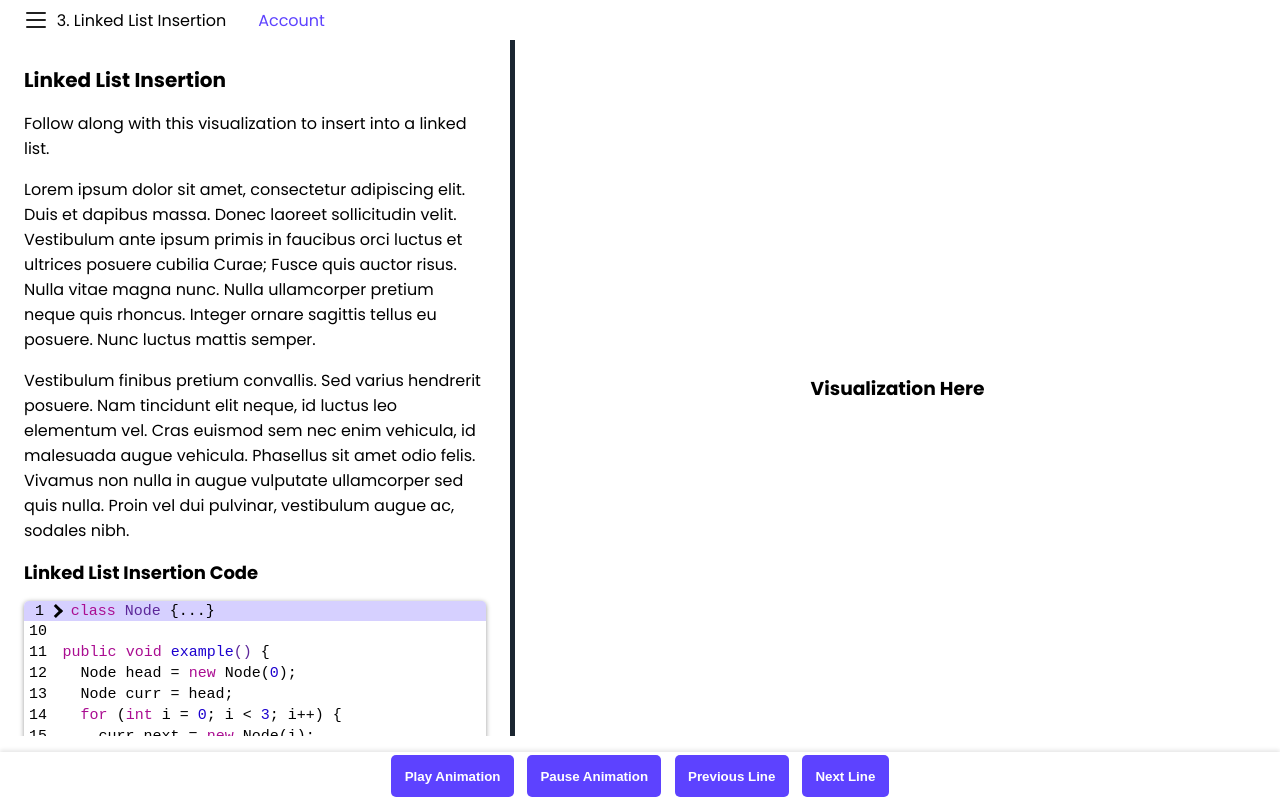
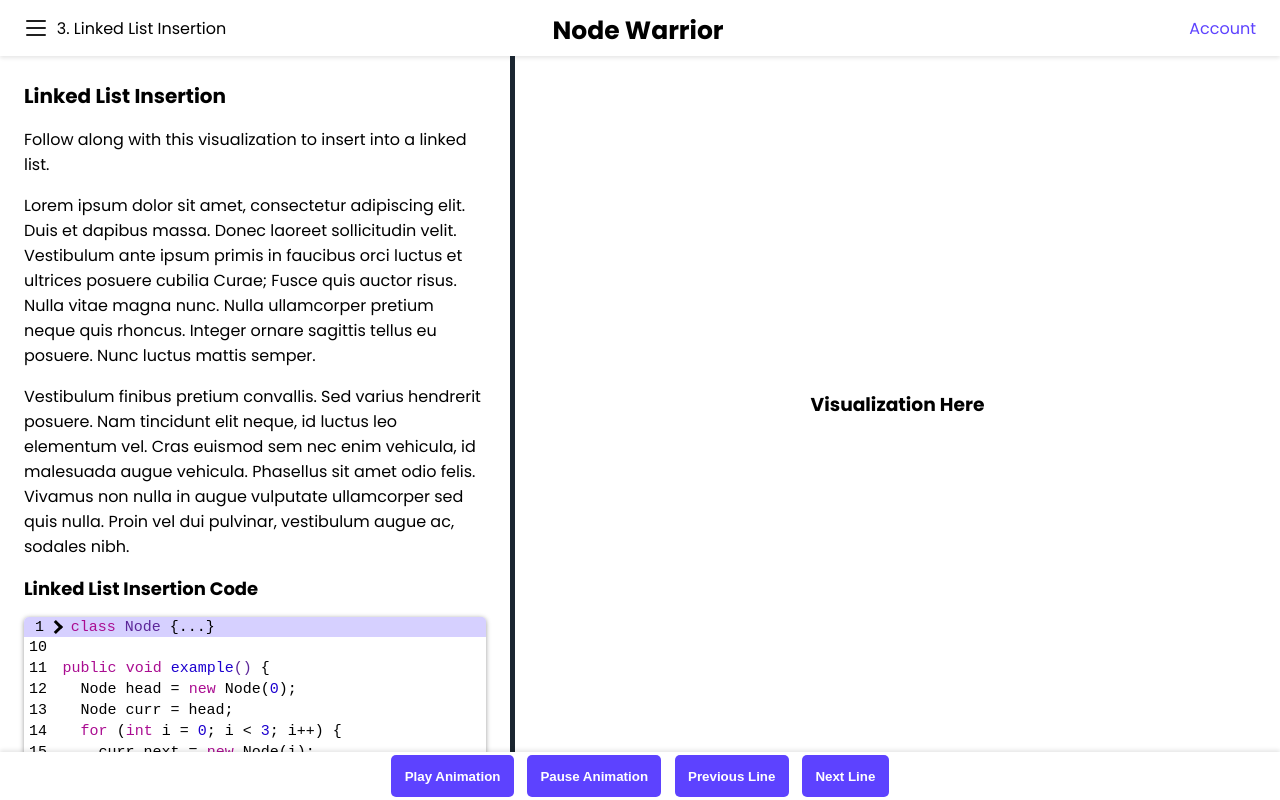
Before and after one commit to hawkticehurst/destructure-io, a React (Create React App) app: page /module in a window 1280 px wide. Built offline with nearby package versions, Linux system fonts and the light colour scheme.

Commit message:
Update the NavBar component to take a nav bar type prop

```diff
--- a/src/components/common/NavBar.js
+++ b/src/components/common/NavBar.js
@@ -2,21 +2,34 @@ import React from 'react';
 
 /**
  * Required Props:
- * brandTitle {string} - String representing the website brand name
- * TODO: Include other nav bar links
+ * navBarType {String} - String representing which version of the navbar to render
+ *    Nav Bar Types: 'module', 'homepage', 'landing', and (??)
+ *
+ * TODO: Include props for other nav bar information/links
  */
 function NavBar(props) {
-  const { brandTitle } = props;
+  const { navBarType } = props;
+
+  let navBackBtn = undefined;
+  let navBarContainer = "nav-bar-container";
+
+  if (navBarType == "module") {
+    navBackBtn = "nav-back-btn";
+    navBarContainer += " module-nav-bar";
+  } else if (navBarType == "homepage") {
+    navBackBtn = "hidden";
+    navBarContainer += " homepage-nav-bar";
+  }
 
   return (
-    <div className="nav-bar-container">
-      <div className="nav-back-btn">
+    <div className={navBarContainer}>
+      <div className={navBackBtn}>
         <svg className="hamburger-icon">
           <use xlinkHref="/website-icons.svg#hamburger-icon"></use>
         </svg>
         <a href="/">3. Linked List Insertion</a>
       </div>
-      <h1><a href="/">{brandTitle}</a></h1>
+      <h1><a href="/">Node Warrior</a></h1>
       <div className="nav-links-container">
         {/* <div className="user-account-circle"></div> */}
         <a href="/">Account</a>
```
